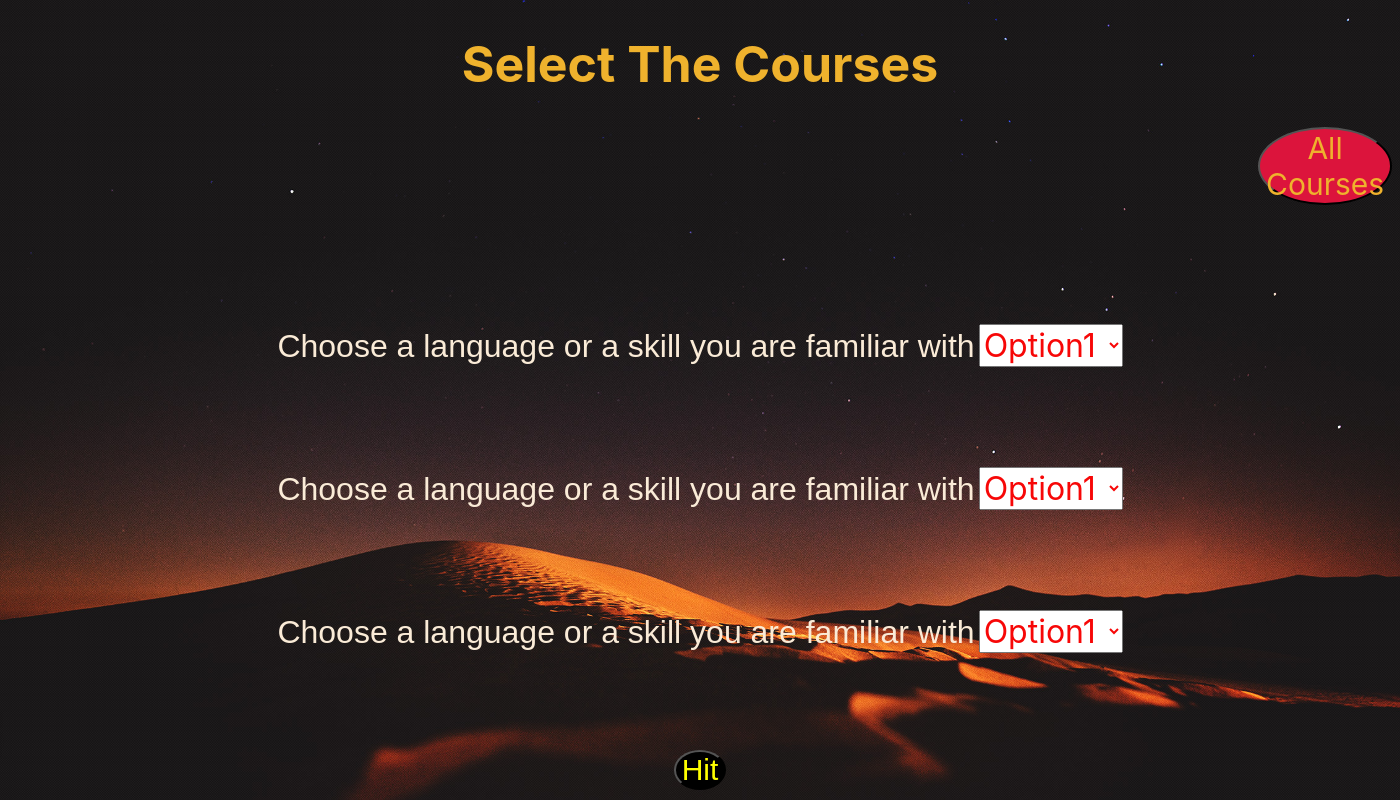
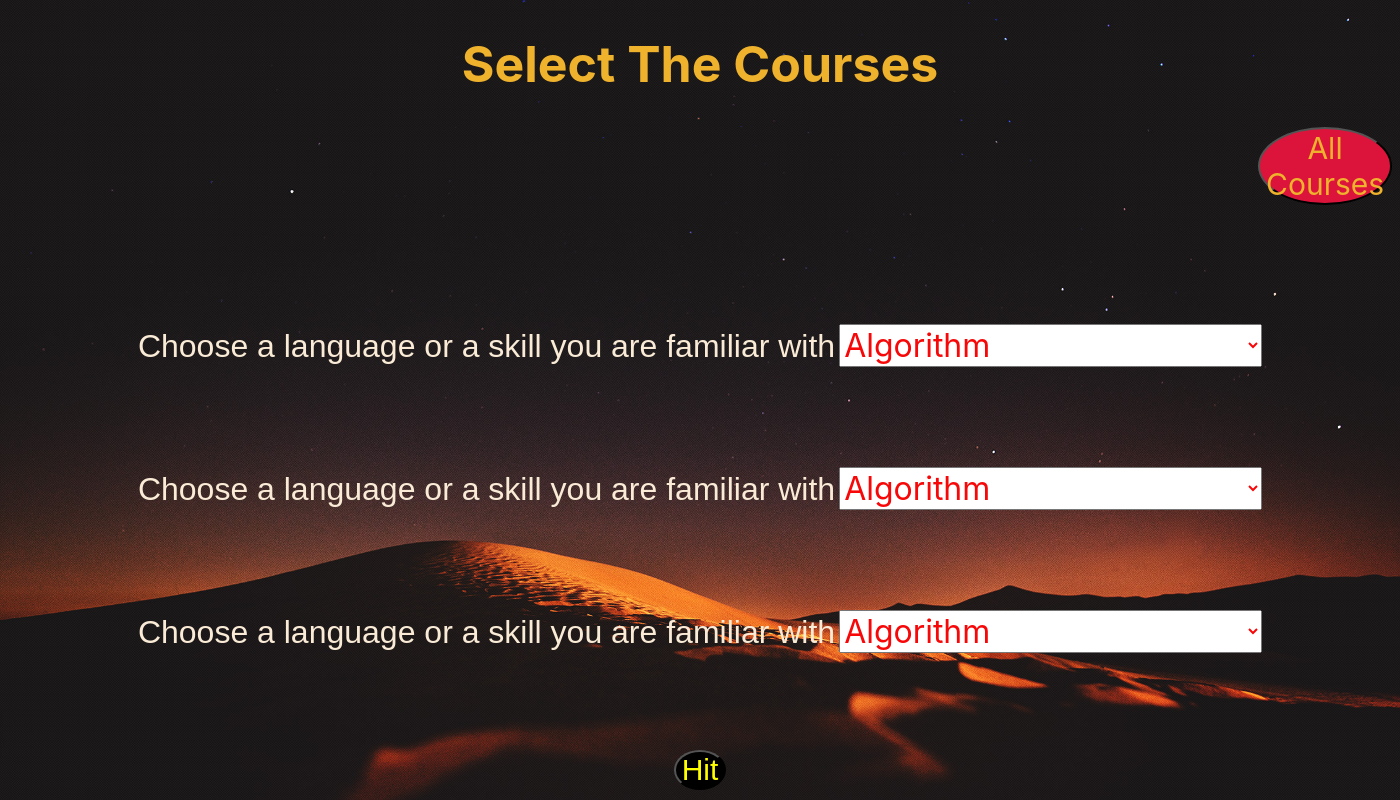
Before and after one commit to Janhavi404/learning-pathways-cookie-monster, a Flask app: page /select in a window 1400 px wide. Run offline with Flask 2, Linux system fonts and the light colour scheme.

Commit message:
Commit 6
updated dropdown list with names

```diff
--- a/app.py
+++ b/app.py
@@ -24,9 +24,17 @@ def loadSelect():
     if request.method == 'GET':
         return render_template("select.html")
     if request.method == 'POST':
+        dic = {"op1": "Algorithm", "op2": "Scheduling", "op3": "Social Media Management", "op4": "Research", "op5": "C",
+               "op6": "HTML", "op7": "CSS", "op8": "Kubernetes and Docker", "op9": "Java", "op10": "Reinforcement Learning"}
+
         returnedArr = request.get_json()
         print(returnedArr['selection1'],
               returnedArr['selection2'], returnedArr['selection3'])
+        a = dic[returnedArr['selection1']]
+        b = dic[returnedArr['selection2']]
+        c = dic[returnedArr['selection3']]
+        print(a, b, c)
+
         return redirect('/dispList', code=302)
 
 
--- a/templates/select.html
+++ b/templates/select.html
@@ -50,27 +50,46 @@
 
             <label for="course1" style="color: antiquewhite; font: 1em sans-serif;font-size: xx-large;">Choose a language or a skill you are familiar with</label>
             <select id=c1 name=course1 style="width:fit-content;margin-top: 0px;margin-left: 0px;color: #f70707;font-size: xx-large; font-family:-apple-system, BlinkMacSystemFont, 'Segoe UI', Roboto, Oxygen, Ubuntu, Cantarell, 'Open Sans', 'Helvetica Neue', sans-serif;">
-                <option value="op1">Option1</option>
-                <option value="op2">Option2</option>
-                <option value="op3">Option3</option>
-                <option value="op4">Option4</option>
+                <option value="op1">Algorithm</option>
+                <option value="op2">Scheduling</option>
+                <option value="op3">Social Media Management</option>
+                <option value="op4">Research</option>
+                <option value="op5">C</option>
+                <option value="op6">HTML</option>
+                <option value="op7">CSS</option>
+                <option value="op8">Kuberenetes and Docer</option>
+                <option value="op9">Java</option>
+                <option value="op10">Reinforcement Learning</option>
             </select>
             <br>
             <label for="course2" style="color: antiquewhite;font: 1em sans-serif;font-size: xx-large;align-content: center;">Choose a language or a skill you are familiar with</label>
             <select id=c2 name=course2 style="width: fit-content;margin-top: 100px;margin-left: 0px;color: #f70707;font-size: xx-large;font-family:-apple-system, BlinkMacSystemFont, 'Segoe UI', Roboto, Oxygen, Ubuntu, Cantarell, 'Open Sans', 'Helvetica Neue', sans-serif ;">
-                <option value="op1">Option1</option>
-                <option value="op2">Option2</option>
-                <option value="op3">Option3</option>
-                <option value="op4">Option4</option>
+                <option value="op1">Algorithm</option>
+                <option value="op2">Scheduling</option>
+                <option value="op3">Social Media Management</option>
+                <option value="op4">Research</option>
+                <option value="op5">C</option>
+                <option value="op6">HTML</option>
+                <option value="op7">CSS</option>
+                <option value="op8">Kuberenetes and Docer</option>
+                <option value="op9">Java</option>
+                <option value="op10">Reinforcement Learning</option>
+
             </select>
             <br>
 
             <label for="course3" style="color: antiquewhite;font: 1em sans-serif;font-size: xx-large;">Choose a language or a skill you are familiar with</label>
             <select id=c3 name=course3 style="width:fit-content;margin-top: 100px;margin-left: 0px;color: #f70707;font-size:xx-large;font-family:-apple-system, BlinkMacSystemFont, 'Segoe UI', Roboto, Oxygen, Ubuntu, Cantarell, 'Open Sans', 'Helvetica Neue', sans-serif;">
-                <option value="op1">Option1</option>
-                <option value="op2">Option2</option>
-                <option value="op3">Option3</option>
-                <option value="op4">Option4</option>
+                <option value="op1">Algorithm</option>
+                <option value="op2">Scheduling</option>
+                <option value="op3">Social Media Management</option>
+                <option value="op4">Research</option>
+                <option value="op5">C</option>
+                <option value="op6">HTML</option>
+                <option value="op7">CSS</option>
+                <option value="op8">Kuberenetes and Docker</option>
+                <option value="op9">Java</option>
+                <option value="op10">Reinforcement Learning</option>
             </select>
             <br>
             <button onclick="selectedCoursePass()" style="font-size: xx-large;color: yellow; border-radius: 50%;width: fit-content; background-color: black;margin-top: 7%; font-size: 30px;size: 30px;">Hit</button>
```
